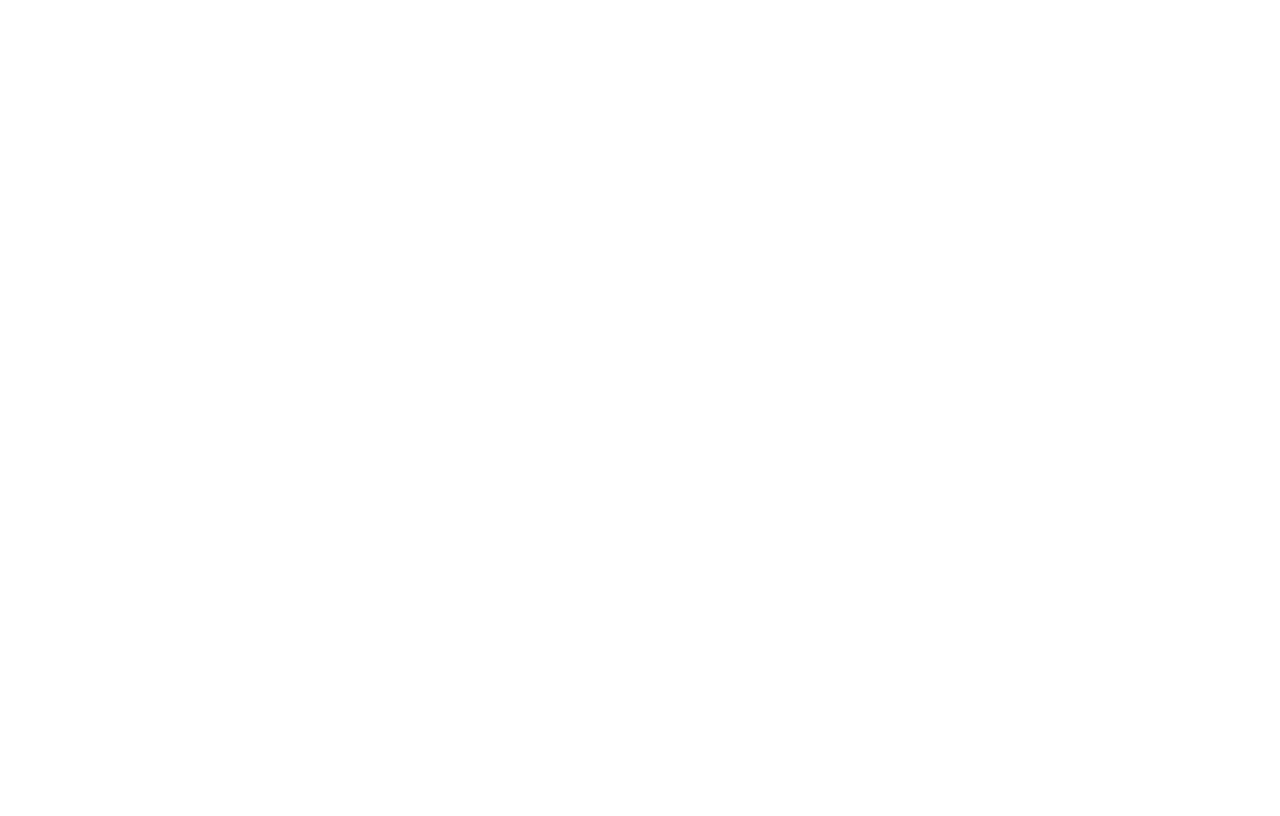
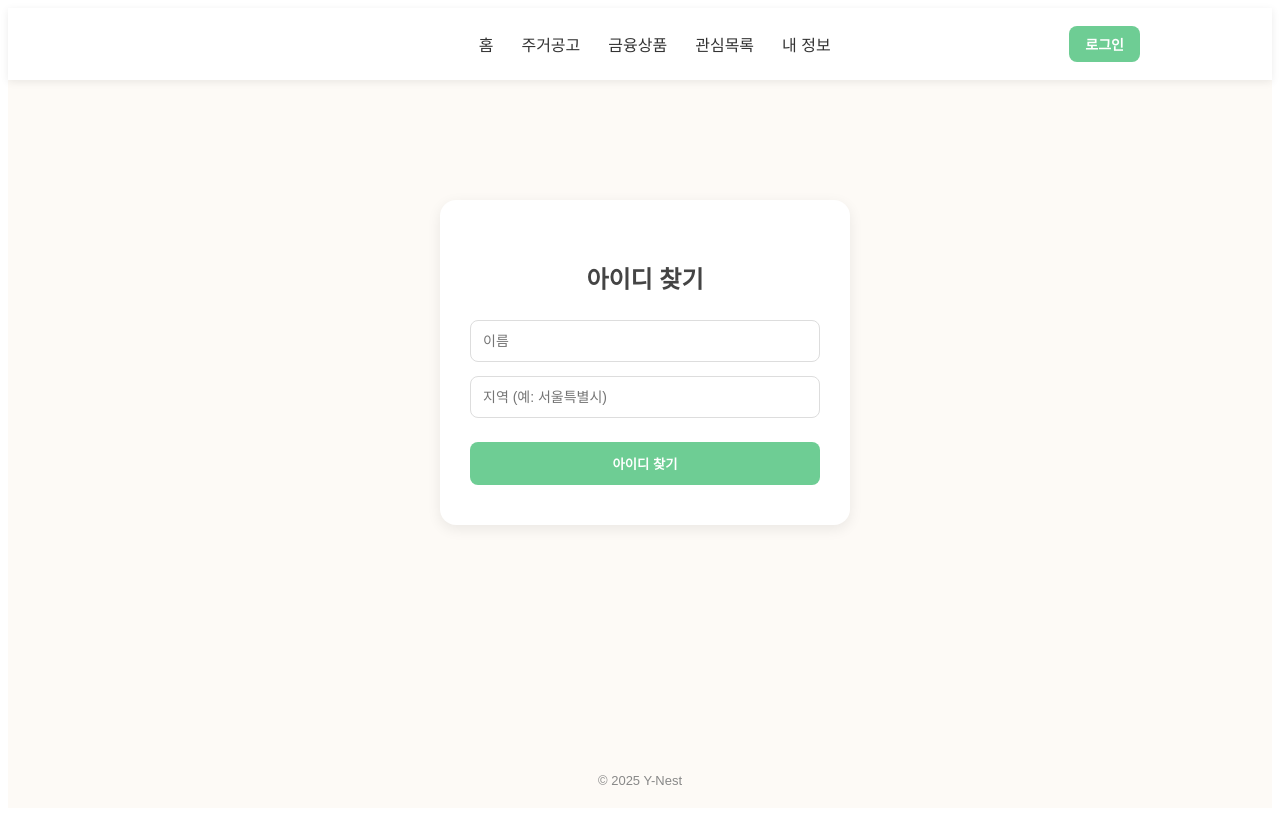
Before and after one commit to soobinny/y-nest, a React app in the folder frontend/: page /find-id in a window 1280 px wide. Before the commit this address had no page. Built offline with nearby package versions, Linux system fonts and the light colour scheme; the HTML template or start-up script is replaced by a standard one.

Commit message:
✨ feat: 아이디 찾기 및 비밀번호 찾기 페이지 초기 구현

```diff
--- a/frontend/src/main.jsx
+++ b/frontend/src/main.jsx
@@ -7,6 +7,8 @@
 import EditMyPage from "./pages/EditMyPage.jsx";
 import HomePage from "./pages/HomePage.jsx";
 import FinancePage from "./pages/FinancePage.jsx";
+import FindIdPage from "./pages/FindIdPage";
+import FindPasswordPage from "./pages/FindPasswordPage";
 
 ReactDOM.createRoot(document.getElementById("root")).render(
   <React.StrictMode>
@@ -18,6 +20,8 @@
         <Route path="/mypage/edit" element={<EditMyPage />} />
         <Route path="/home" element={<HomePage />} />
         <Route path="/finance" element={<FinancePage />} />
+        <Route path="/find-id" element={<FindIdPage />} />
+        <Route path="/find-password" element={<FindPasswordPage />} />
       </Routes>
     </BrowserRouter>
   </React.StrictMode>
--- /dev/null
+++ b/frontend/src/pages/FindIdPage.jsx
@@ -0,0 +1,113 @@
+import { useState } from "react";
+import api from "../lib/axios";
+import AppLayout from "../components/AppLayout";
+
+export default function FindIdPage() {
+  const [form, setForm] = useState({ name: "", region: "" });
+  const [maskedEmails, setMaskedEmails] = useState([]);
+  const [error, setError] = useState("");
+
+  const handleChange = (e) => setForm({ ...form, [e.target.name]: e.target.value });
+
+  const handleSubmit = async (e) => {
+    e.preventDefault();
+    setError("");
+    setMaskedEmails([]);
+    try {
+      const res = await api.post("/users/find-id", form);
+      setMaskedEmails(res.data.maskedEmails);
+    } catch {
+      setError("입력하신 이름과 지역에 해당하는 계정이 없습니다.");
+    }
+  };
+
+  return (
+    <AppLayout narrow>
+      <div style={styles.card}>
+        <h2 style={styles.title}>아이디 찾기</h2>
+        <form onSubmit={handleSubmit} style={styles.form}>
+          <input
+            type="text"
+            name="name"
+            placeholder="이름"
+            value={form.name}
+            onChange={handleChange}
+            style={styles.input}
+            required
+          />
+          <input
+            type="text"
+            name="region"
+            placeholder="지역 (예: 서울특별시)"
+            value={form.region}
+            onChange={handleChange}
+            style={styles.input}
+            required
+          />
+          <button type="submit" style={styles.button}>
+            아이디 찾기
+          </button>
+        </form>
+
+        {error && <p style={styles.error}>{error}</p>}
+
+        {maskedEmails.length > 0 && (
+          <div style={styles.resultBox}>
+            <p>등록된 이메일:</p>
+            {maskedEmails.map((email, idx) => (
+              <p key={idx} style={styles.emailItem}>
+                {email}
+              </p>
+            ))}
+          </div>
+        )}
+      </div>
+    </AppLayout>
+  );
+}
+
+const styles = {
+  card: {
+    backgroundColor: "#fff",
+    borderRadius: 16,
+    boxShadow: "0 4px 14px rgba(0,0,0,0.08)",
+    padding: "40px 30px",
+    minWidth: "350px",
+    transition: "all 0.25s ease",
+  },
+  title: { textAlign: "center", marginBottom: 25, color: "#444" },
+  form: { display: "flex", flexDirection: "column", gap: 14 },
+  input: {
+    padding: "12px",
+    border: "1px solid #ddd",
+    borderRadius: 8,
+    fontSize: "14px",
+  },
+  button: {
+    backgroundColor: "#6ecd94ff",
+    border: "none",
+    color: "white",
+    fontWeight: "bold",
+    padding: "12px",
+    borderRadius: 8,
+    cursor: "pointer",
+    marginTop: "10px",
+  },
+  error: {
+    color: "#ff0400ac",
+    textAlign: "center",
+    marginTop: "15px",
+  },
+  resultBox: {
+    textAlign: "center",
+    marginTop: 25,
+    color: "#333",
+  },
+  emailItem: {
+    background: "#f7f7f7",
+    borderRadius: 8,
+    padding: "6px 10px",
+    margin: "5px auto",
+    width: "fit-content",
+  },
+};
--- /dev/null
+++ b/frontend/src/pages/FindPasswordPage.jsx
@@ -0,0 +1,85 @@
+import { useState } from "react";
+import api from "../lib/axios";
+import AppLayout from "../components/AppLayout";
+
+export default function FindPasswordPage() {
+  const [email, setEmail] = useState("");
+  const [message, setMessage] = useState("");
+  const [error, setError] = useState("");
+
+  const handleSubmit = async (e) => {
+    e.preventDefault();
+    setMessage("");
+    setError("");
+    try {
+      await api.post("/users/password-reset/request", { email });
+      setMessage("비밀번호 재설정 안내 메일을 확인해 주세요. (15분 내 유효)");
+    } catch {
+      setError("이메일 전송 중 오류가 발생했습니다.");
+    }
+  };
+
+  return (
+    <AppLayout narrow>
+      <div style={styles.card}>
+        <h2 style={styles.title}>비밀번호 찾기</h2>
+        <form onSubmit={handleSubmit} style={styles.form}>
+          <input
+            type="email"
+            name="email"
+            placeholder="가입한 이메일 주소"
+            value={email}
+            onChange={(e) => setEmail(e.target.value)}
+            style={styles.input}
+            required
+          />
+          <button type="submit" style={styles.button}>
+            메일 발송
+          </button>
+        </form>
+
+        {message && <p style={styles.message}>{message}</p>}
+        {error && <p style={styles.error}>{error}</p>}
+      </div>
+    </AppLayout>
+  );
+}
+
+const styles = {
+  card: {
+    backgroundColor: "#fff",
+    borderRadius: 16,
+    boxShadow: "0 4px 14px rgba(0,0,0,0.08)",
+    padding: "40px 30px",
+    minWidth: "350px",
+    transition: "all 0.25s ease",
+  },
+  title: { textAlign: "center", marginBottom: 25, color: "#444" },
+  form: { display: "flex", flexDirection: "column", gap: 14 },
+  input: {
+    padding: "12px",
+    border: "1px solid #ddd",
+    borderRadius: 8,
+    fontSize: "14px",
+  },
+  button: {
+    backgroundColor: "#6ecd94ff",
+    border: "none",
+    color: "white",
+    fontWeight: "bold",
+    padding: "12px",
+    borderRadius: 8,
+    cursor: "pointer",
+    marginTop: "10px",
+  },
+  message: {
+    color: "#2d9d55",
+    textAlign: "center",
+    marginTop: "15px",
+  },
+  error: {
+    color: "#ff0400ac",
+    textAlign: "center",
+    marginTop: "15px",
+  },
+};
--- a/frontend/src/pages/LoginPage.jsx
+++ b/frontend/src/pages/LoginPage.jsx
@@ -78,12 +78,22 @@
 
       {/* 로그인 하단 링크들 */}
       <div style={styles.linkContainer}>
-        <span style={styles.link}>아이디 찾기</span>
-        <span style={styles.divider}>|</span>
-        <span style={styles.link}>비밀번호 찾기</span>
+  <span
+    style={styles.link}
+    onClick={() => (window.location.href = "/find-id")}
+  >
+    아이디 찾기
+  </span>
   <span style={styles.divider}>|</span>
   <span
-          style={{ ...styles.link }}
+    style={styles.link}
+    onClick={() => (window.location.href = "/find-password")}
+  >
+    비밀번호 찾기
+  </span>
+  <span style={styles.divider}>|</span>
+  <span
+    style={styles.link}
     onClick={() => (window.location.href = "/signup")}
   >
     회원가입
```
Lines whose indentation alone changed are shown as unchanged.
